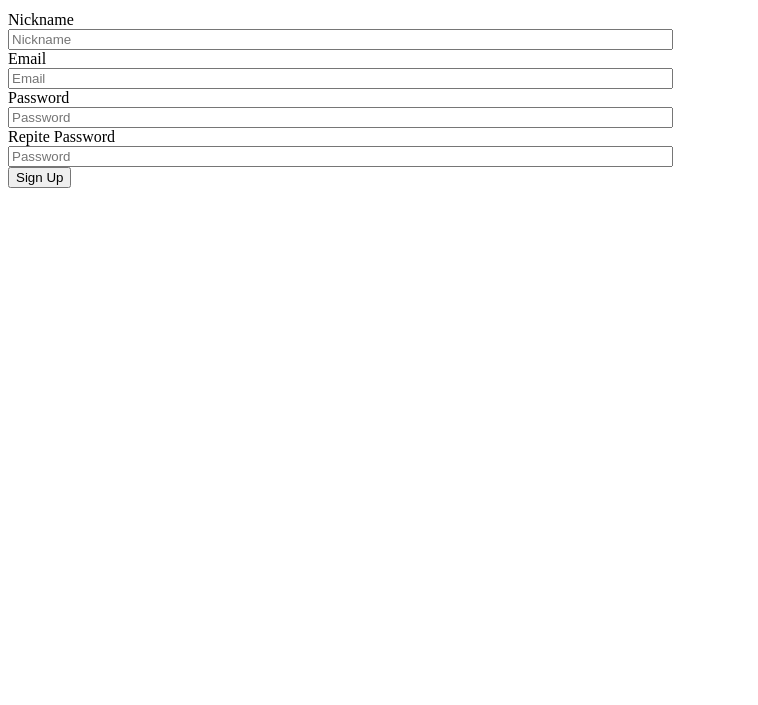
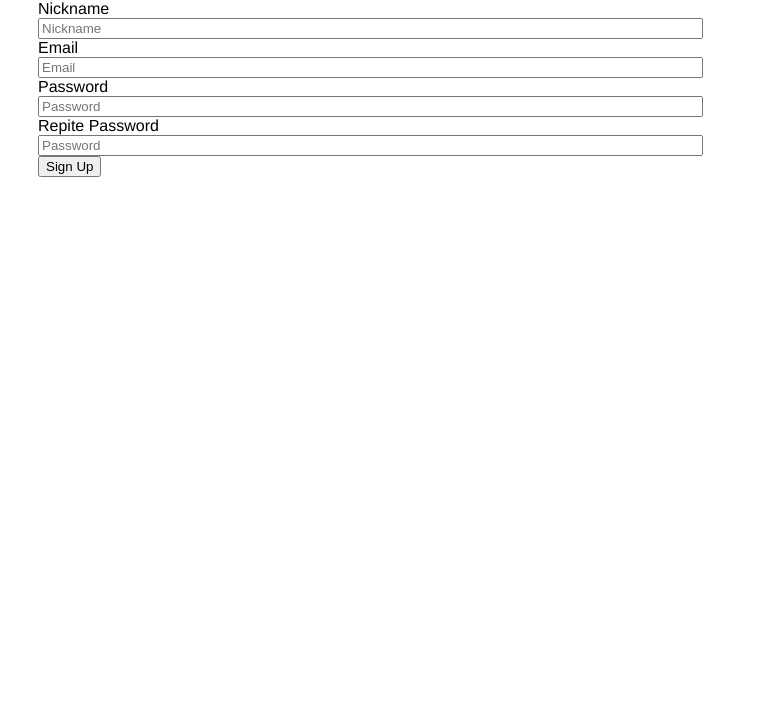
Before and after one commit to Etevago/La-Web, a plain HTML site: page SocialED/produ/static/signup.html in a window 1280 px wide. Shown: the part 95-800 px from the top of the page, without its empty margins (0-758 px from the left). Drawn offline with Linux system fonts and the light colour scheme; files that its build step writes are made by us from their sources.

Commit message:
Update signup.html

```diff
--- a/SocialED/produ/static/signup.html
+++ b/SocialED/produ/static/signup.html
@@ -2,6 +2,7 @@
 <html lang="es">
 <head>
     <meta charset="utf-8"/>
+    <link href="static/css/socialed-style.css" rel="stylesheet" type="text/css"/>
     <title>
         Registro - SocialED
     </title>
```
